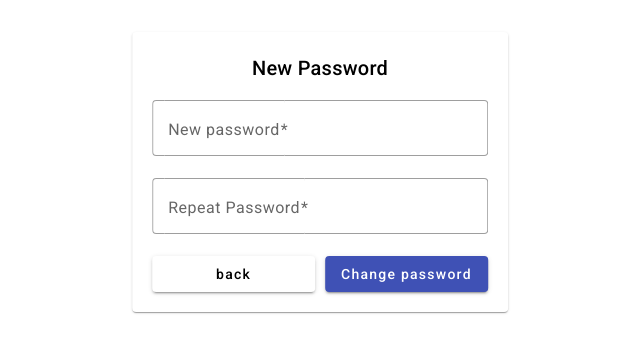
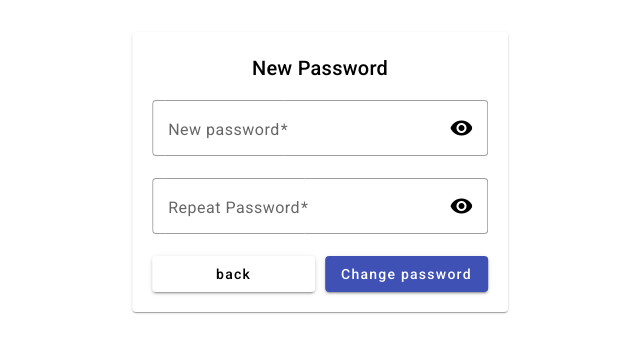
Before and after one commit to Akaki-Vashakidze/coach-console, an Angular app: page /auth/newPass in a window 1280 px wide. Shown: the part 228-580 px from the top of the page, without its empty margins (320-960 px from the left). Built offline with nearby package versions, Linux system fonts and the light colour scheme.

Commit message:
auth complete

```diff
--- a/src/app/app.config.ts
+++ b/src/app/app.config.ts
@@ -6,12 +6,13 @@ import { provideAnimationsAsync } from '@angular/platform-browser/animations/asy
 import { provideHttpClient, withInterceptors } from '@angular/common/http';
 import { consoleApiRedirectInterceptor } from './interceptors/console-api-redirect.interceptor';
 import { tokenInterceptor } from './interceptors/token.interceptor';
+import { errorInterceptor } from './interceptors/error.interceptor';
 
 export const appConfig: ApplicationConfig = {
   providers: [
     provideRouter(routes),
     provideAnimationsAsync(),
     provideHttpClient(),
-    provideHttpClient(withInterceptors([consoleApiRedirectInterceptor,tokenInterceptor])),
+    provideHttpClient(withInterceptors([consoleApiRedirectInterceptor,tokenInterceptor,errorInterceptor])),
   ]
 };
--- a/src/app/components/signIn/new-pass-recovery/new-pass-recovery.component.html
+++ b/src/app/components/signIn/new-pass-recovery/new-pass-recovery.component.html
@@ -3,7 +3,8 @@
         <h2>New Password</h2>
         <mat-form-field appearance="outline" class="full-width">
             <mat-label>New password</mat-label>
-            <input matInput type="text" formControlName="password" placeholder="password" />
+            <input matInput [type]="password1Open ? 'text' : 'password'" formControlName="password" placeholder="password" />
+            <mat-icon (click)="password1Open = !password1Open">remove_red_eye</mat-icon>
             <mat-error *ngIf="hasError('password', 'required')">number is required.</mat-error>
             <mat-error *ngIf="hasError('password', 'minlength')">
                 Password must be 8 at least characters long
@@ -12,7 +13,8 @@
 
         <mat-form-field appearance="outline" class="full-width">
             <mat-label>Repeat Password</mat-label>
-            <input matInput type="text" formControlName="password2" placeholder="repeat" />
+            <input matInput [type]="password2Open ? 'text' : 'password'" formControlName="password2" placeholder="repeat" />
+            <mat-icon (click)="password2Open = !password2Open">remove_red_eye</mat-icon>
             <mat-error *ngIf="hasError('password2', 'required')">number is required.</mat-error>
             <mat-error *ngIf="hasError('password2', 'minlength')">
                 Password must be 8 at least characters long
--- a/src/app/components/signIn/new-pass-recovery/new-pass-recovery.component.scss
+++ b/src/app/components/signIn/new-pass-recovery/new-pass-recovery.component.scss
@@ -45,3 +45,10 @@
     grid-template-columns: 1fr 1fr;
     gap: 10px;
   }
+  .auth-card ::ng-deep .mat-mdc-form-field-infix {
+    display: flex !important;
+  }
+
+  mat-icon {
+    cursor: pointer;
+  }
--- a/src/app/components/signIn/new-pass-recovery/new-pass-recovery.component.ts
+++ b/src/app/components/signIn/new-pass-recovery/new-pass-recovery.component.ts
@@ -7,17 +7,21 @@ import { MatFormFieldModule } from '@angular/material/form-field';
 import { MatInputModule } from '@angular/material/input';
 import { RouterModule, Router } from '@angular/router';
 import { SignInService } from '../../../services/sign-in.service';
+import { SnackbarService } from '../../../services/snackbar.service';
+import { MatIconModule} from '@angular/material/icon'
 
 @Component({
   selector: 'app-new-pass-recovery',
   standalone: true,
-  imports: [CommonModule, ReactiveFormsModule, MatCardModule, MatInputModule, MatFormFieldModule, MatButtonModule,RouterModule],
+  imports: [CommonModule,MatIconModule, ReactiveFormsModule, MatCardModule, MatInputModule, MatFormFieldModule, MatButtonModule,RouterModule],
   templateUrl: './new-pass-recovery.component.html',
   styleUrl: './new-pass-recovery.component.scss'
 })
 export class NewPassRecoveryComponent {
+  password1Open:boolean = false;
+  password2Open:boolean = false;
   newPassForm: FormGroup;
-  constructor(private fb: FormBuilder, private _router:Router,private _signInService:SignInService) {
+  constructor(private fb: FormBuilder, private _router:Router,private _signInService:SignInService, private snackbarService:SnackbarService) {
     this.newPassForm = this.fb.group({
       password: ['', [Validators.required, Validators.minLength(8)]],
       password2: ['', [Validators.required, Validators.minLength(8)]],
@@ -30,15 +34,14 @@ export class NewPassRecoveryComponent {
   }
 
   changePass(){
-    console.log(this.newPassForm.value)
     let uuid = localStorage.getItem('coachUuid')
     this._signInService.recoverPasswordMandatoryChange(this.newPassForm.value.password).subscribe(item => {
-      if(item.result.data.token) {
-        console.log(item.result.data.token)
-        localStorage.setItem('access-token', item.result.data.token);
+      if(item?.token) {
+        console.log(item)
+        localStorage.setItem('access-token', item.token);
+        localStorage.setItem('coachData', JSON.stringify(item.userData));
           this._router.navigate(['/dashboard'])
       }
-      console.log(item)
     })
   }
 }
--- /dev/null
+++ b/src/app/interceptors/error.interceptor.ts
@@ -0,0 +1,18 @@
+import { HttpInterceptorFn } from '@angular/common/http';
+import { inject } from '@angular/core';
+import { HttpErrorResponse } from '@angular/common/http';
+import { catchError, throwError } from 'rxjs';
+import {  SnackbarService } from '../services/snackbar.service';
+
+export const errorInterceptor: HttpInterceptorFn = (req, next) => {
+    const snackbarService = inject(SnackbarService)
+  return next(req).pipe(
+    catchError((error: HttpErrorResponse) => {
+        console.log(error)
+      if (error.status === 400) {
+        snackbarService.openSnackBar(error?.error?.errors?.[0]?.keyword || 'error occured','ok')
+      }
+      return throwError(() => error);
+    })
+  );
+};
--- a/src/app/interfaces/interfaces.ts
+++ b/src/app/interfaces/interfaces.ts
@@ -85,4 +85,5 @@ export interface SubmitTwoFa {
     userAgent:string;
     userData:userInfoForPassChange;
     _id:string;
+    errors?:{keyword:string}[]
   }
--- a/src/app/services/sign-in.service.ts
+++ b/src/app/services/sign-in.service.ts
@@ -38,6 +38,6 @@ export class SignInService {
   }
 
   recoverPasswordMandatoryChange(password:string) {
-    return this._http.post<GenericResponce<SuccessfulPassChangeDataRes>>('/consoleApi/user/password/mandatory/change',{data:{password}})
+    return this._http.post<SuccessfulPassChangeDataRes>('/consoleApi/user/password/mandatory/change',{data:{password}})
   }
 }
--- /dev/null
+++ b/src/app/services/snackbar.service.ts
@@ -0,0 +1,33 @@
+import { Injectable, inject } from '@angular/core';
+import { MatSnackBar } from '@angular/material/snack-bar';
+// import { TranslateService } from '@ngx-translate/core';
+
+@Injectable({
+  providedIn: 'root',
+})
+export class SnackbarService {
+  // private readonly translateService = inject(TranslateService);
+
+  constructor(private _snackBar: MatSnackBar) {}
+
+  openSnackBar(message: string, action: string, type = 'success') {
+    console.log(message)
+    this._snackBar.open(
+      // this.translateService.instant(message)
+      message
+      , action, {
+      duration: 2000,
+      horizontalPosition: 'right',
+      panelClass: type,
+    });
+  }
+
+  openSnackBar20(message: string, action: string) {
+    this._snackBar.open(
+      message
+      // this.translateService.instant(message)
+    , action, {
+      duration: 20000,
+    });
+  }
+}
```
